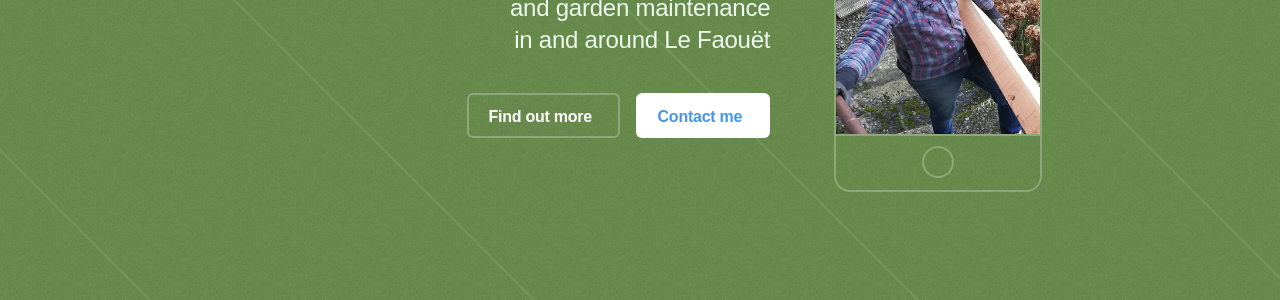
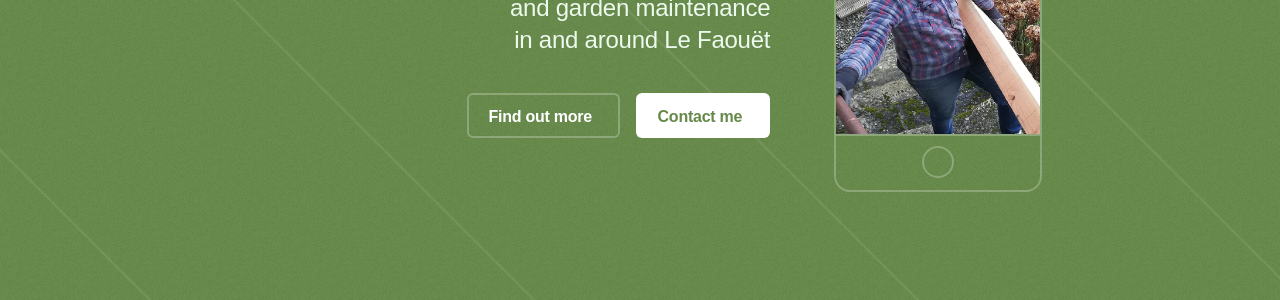
Before and after one commit to berthelemy/sarah.berthelemy.net, a Jekyll site: the page built from index.html, in a window 1280 px wide. Shown: the part 428-728 px from the top of the page. Built offline with Jekyll 4.4.1, drawn with Linux system fonts in a browser that asks for light colours; nearby versions of some CDN libraries.

Commit message:
important override

```diff
--- a/assets/css/overrides.css
+++ b/assets/css/overrides.css
@@ -4,7 +4,7 @@
 }
 
 #header .button.primary {
-	color:#66894a;
+	color:#66894a !important;
 }
 
 #header p {
```
